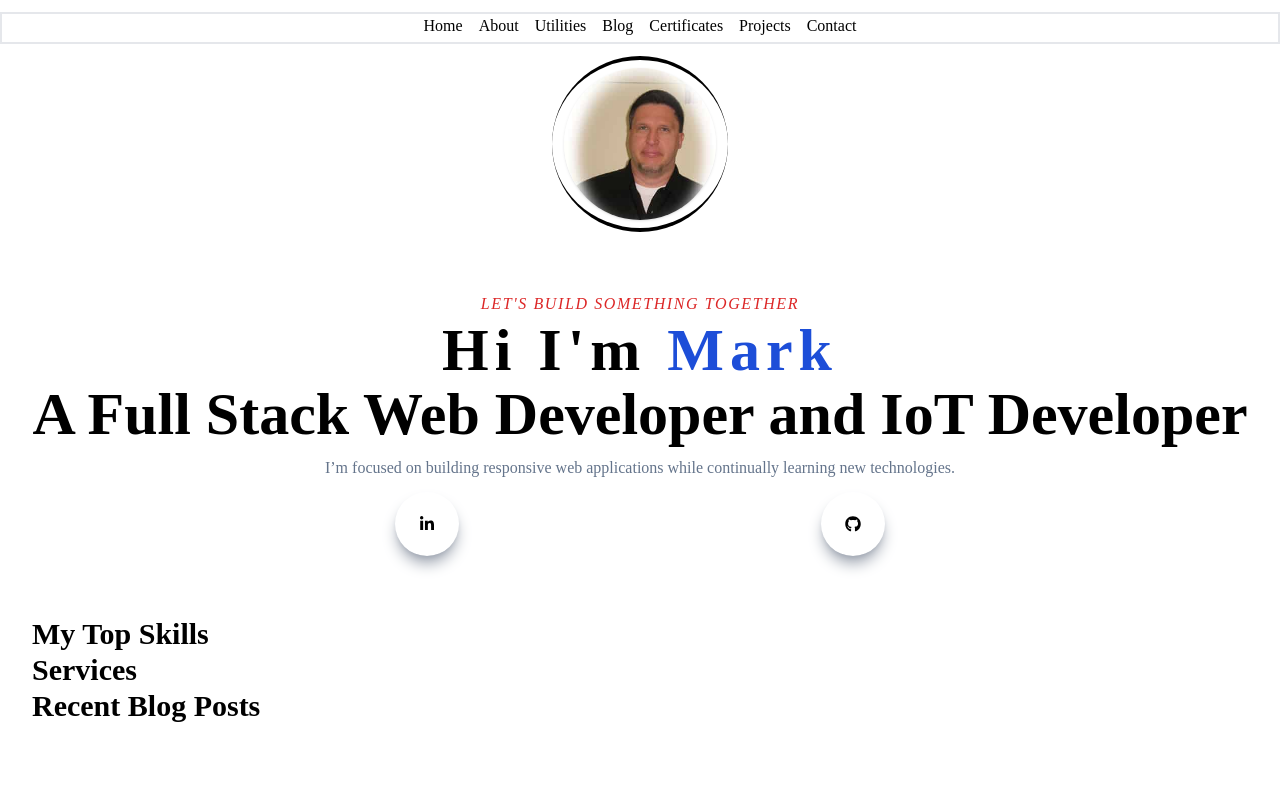
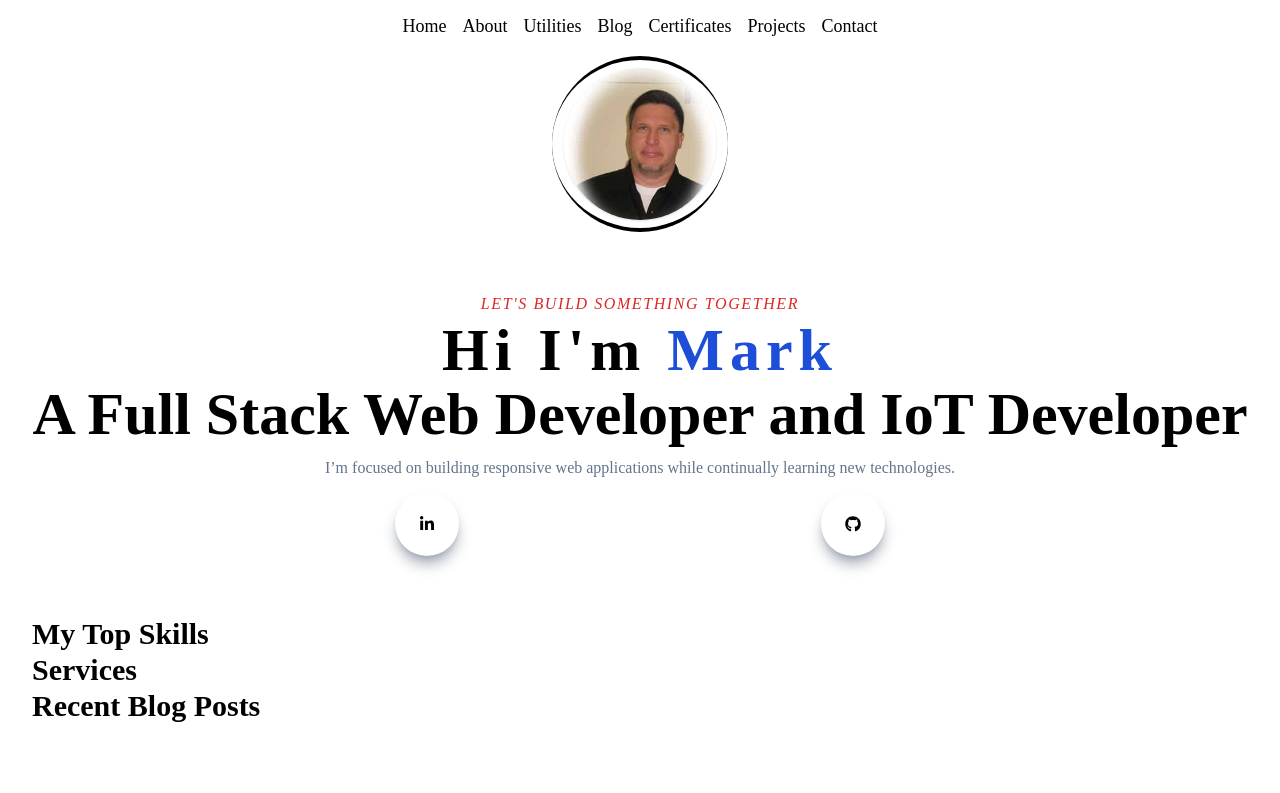
Before and after one commit to samurai71/portfolio, a Next.js app: page / in a window 1280 px wide. Shown: the top 793 px of the page. Built offline with nearby package versions, Linux system fonts and the light colour scheme.

Commit message:
refactor: made a few style changes to topnav

```diff
--- a/src/components/TopNav.tsx
+++ b/src/components/TopNav.tsx
@@ -4,7 +4,7 @@ import Link from "next/link";
 
 const TopNav = () => {
   return (
-    <nav className="space-x-4 container-md h-8 mt-3 mb-3 pb-2 text-center border-2">
+    <nav className="space-x-4 container-md h-8 mt-3 mb-3 pb-2 text-center text-lg">
       <Link href="/">Home</Link>
       <Link href="/about">About</Link>
       <Link href="/utlities">Utilities</Link>
```
